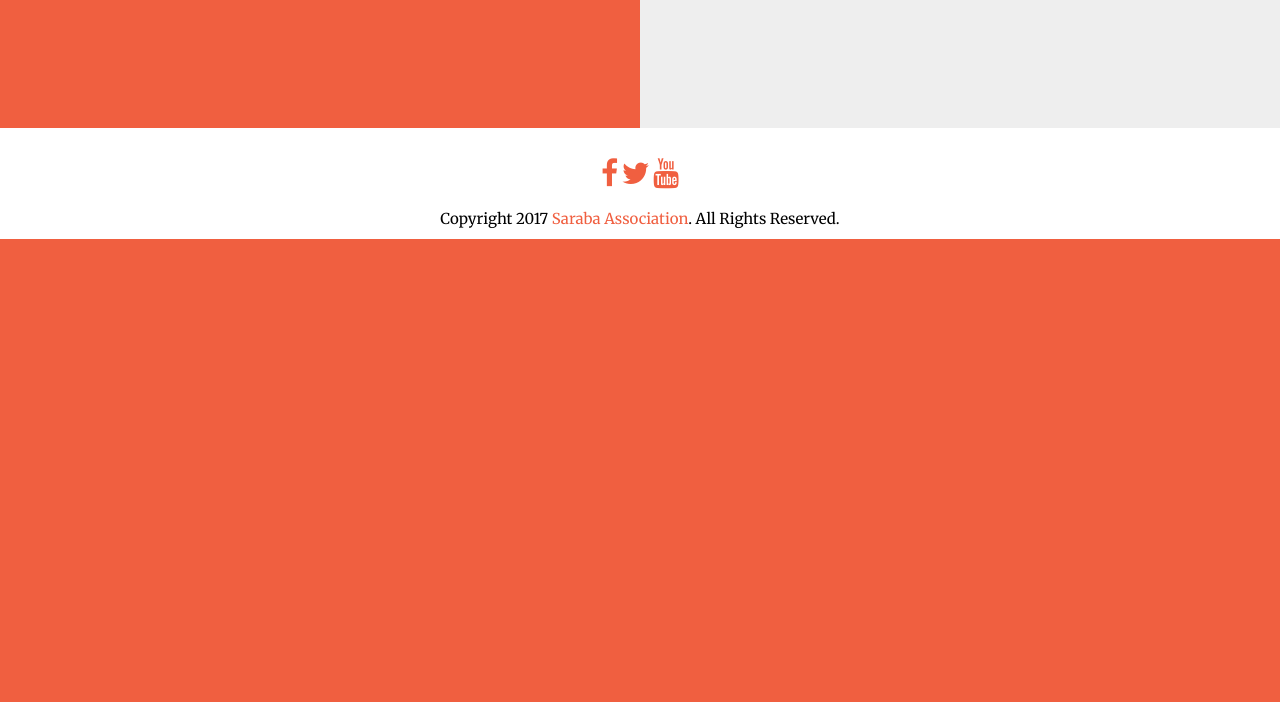
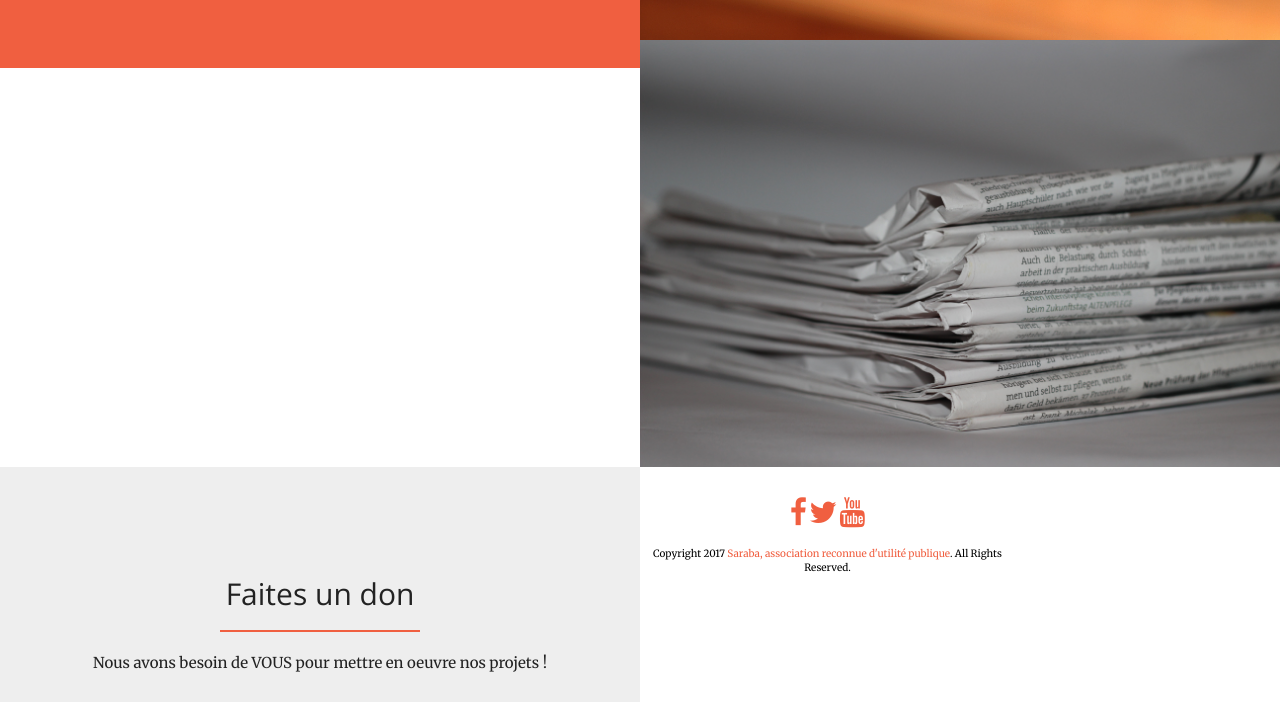
Before and after one commit to adrirka/FinalProject, a PHP site: page / in a window 1280 px wide. Shown: the part 1172-1874 px from the top of the page. Before the commit the page ends 1411 px from the top, so only its background shows below. Run offline with PHP 8.4, Linux system fonts and the light colour scheme.

Commit message:
template_hp_update
template_hp_update

```diff
--- a/OurOwnTemplate/css/style.css
+++ b/OurOwnTemplate/css/style.css
@@ -88,6 +88,10 @@
 
     }
 
+    section#actions, section#actualite{
+        padding-left: 0;
+        padding-right: 0;
+    }
 
 /*
 Style header
@@ -111,6 +115,8 @@
         top: 0;
         left: 0;
         width: 100%;
+        z-index:1000;
+
     }
 
     nav a{
@@ -203,6 +209,7 @@
         margin-top: 1rem;
     }
 
+
 /*
 Style Donation
 */
@@ -210,59 +217,12 @@
     #donation{
         color: #222;
         background: #eee;
-        padding: 4rem 2rem;
-        height: 60rem;
+        padding: 11rem 2rem;
+        height: 45rem;
     }
 
 
 
-/*
-Style Portfolio
-
-    figure{
-        position: relative;
-        float: left;
-        width: 100%;
-        line-height: 0;
-    }
-
-    figcaption{
-        position: absolute;
-        top: 0;
-        left: 0;
-        width: 100%;
-        height: 100%;
-        background: rgba(240, 95, 64, .7);
-        line-height: 1;
-        opacity: 0;
-    }
-
-    figcaption:hover{
-        opacity: 1;
-    }
-
-    figcaption a{
-        color: rgba(255, 255, 255, .7);
-        position: absolute;
-        top: 50%;
-        left: 50%;
-        width: 80%;
-
-        -webkit-transform: translate(-50%, -50%);
-        transform: translate(-50%, -50%)
-    }
-
-
-
-    a b{
-        font-weight: 400;
-        font-size: 1.3em;
-        color: white;
-        display: block;
-        text-transform: none;
-    }
-
-*/
 
 /*
 Style Download
@@ -291,6 +251,7 @@
         padding: 2rem 2rem;
         min-height:.5rem;
         color: black;
+        font-size: 1rem;
     }
 
     footer .fa{
@@ -372,7 +333,61 @@
                 font-weight: bold;
             }
 
+        /*Style contact*/
 
+            #contact{
+                color: white;
+                background: #F05F40;
+                padding: 4rem 2rem 6rem 2rem;
+                height: 54rem;
+            }
+
+        /*
+        Style Actions et Actualite
+        */
+
+            figure{
+                position: relative;
+                float: left;
+                width: 100%;
+                line-height: 0;
+            }
+
+            figcaption{
+                position: absolute;
+                top: 0;
+                left: 0;
+                width: 100%;
+                height: 100%;
+                background: rgba(240, 95, 64, .7);
+                line-height: 1;
+                opacity: 0;
+            }
+
+            figcaption:hover{
+                opacity: 1;
+            }
+
+            figcaption a{
+                color: rgba(255, 255, 255, .7);
+                position: absolute;
+                top: 50%;
+                left: 50%;
+                width: 80%;
+
+                -webkit-transform: translate(-50%, -50%);
+                transform: translate(-50%, -50%)
+            }
+
+
+
+            a b{
+                font-weight: 700;
+                font-size: 2.3em;
+                color: white;
+                display: block;
+                text-transform: none;
+            }
 
         /* Style Services / Style Footer
             section:nth-child(2) article, footer article{
@@ -384,10 +399,12 @@
 
 
           /* Style Portfolio
+
             figure{
-                width: 50%;
+                width: 49%;
             }
-            */
+        */
+
     }
 
     /* Ecran d'une taille minimale de 850px */
--- a/OurOwnTemplate/index.html
+++ b/OurOwnTemplate/index.html
@@ -83,6 +83,20 @@
                     </form>
                 </section>
 
+                <section id="actions" class="col-md-6">
+                    <figure>
+                        <img src="img/actions.jpg" alt="actions">
+                        <figcaption><a href="#"><b>Découvrez nos actions</b></a></figcaption>
+                    </figure>
+                </section>
+
+                <section id="actualite" class="col-md-6">
+                    <figure>
+                        <img src="img/actualite.jpg" alt="actualite">
+                        <figcaption><a href="#"><b>Suivez notre actualite</b></a></figcaption>
+                    </figure>
+                </section>
+
                 <section class="col-md-6" id="donation">
                     <h2>Faites un don</h2>
 
@@ -95,44 +109,12 @@
                     <img alt="" border="0" src="https://www.paypalobjects.com/fr_FR/i/scr/pixel.gif" width="1" height="1">
                     </form>
                 </section>
+
+
             </main>
 
-        <!-- Contenu principal -->
-        <!--<main>
-            // What you need //
-            <section>
-                <h2>We've got what you need!</h2>
 
-                <p>Start Bootstrap has everything you need to get your new website up and running in no time! All of the templates and themes on Start Bootstrap are open source, free to download, and easy to use. No strings attached!</p>
-
-                <a href="#">Get started</a>
-            </section>
-
-            // Services //
-            <section>
-                <h2>At Your Service</h2>
-                <article>
-                    <i class="fa fa-diamond" aria-hidden="true"></i>
-                    <h3>Sturdy Templates</h3>
-                    <p>Our templates are updated regularly so they don't break.</p>
-                </article>
-                <article>
-                    <i class="fa fa-paper-plane" aria-hidden="true"></i>
-                    <h3>Ready to Ship</h3>
-                    <p>You can use this theme as is, or you can make changes!</p>
-                </article>
-                <article>
-                    <i class="fa fa-newspaper-o" aria-hidden="true"></i>
-                    <h3>Up to Date</h3>
-                    <p>We update dependencies to keep things fresh.</p>
-                </article>
-                <article>
-                    <i class="fa fa-heart" aria-hidden="true"></i>
-                    <h3>Made with Love</h3>
-                    <p>You have to make your websites with love these days!</p>
-                </article>
-            </section>
-
+            <!--
             // Portfolio //
             <section>
                 <figure>
@@ -165,25 +147,8 @@
             <section>
                 <h2>Free Download at Start Bootstrap!</h2>
                 <a href="#">Download now!</a>
-            </section>
+            </section> -->
 
-        </main>
-
-        // Fermeture de la page //
-        <footer>
-            <h2>Let's Get In Touch!</h2>
-            <p>Ready to start your next project with us? That's great! Give us a call or send us an email and we will get back to you as soon as possible!</p>
-            <article>
-                <i class="fa fa-phone" aria-hidden="true"></i>
-                <a href="tel:1234566789">123-456-6789</a>
-            </article>
-            <article>
-                <i class="fa fa-envelope-o" aria-hidden="true"></i>
-                <a href="tel:feedback@startbootstrap.com">feedback@startbootstrap.com</a>
-            </article>
-        </footer>
-
-        </main>-->
 
        <footer>
             <p class="social-icons">
@@ -191,7 +156,7 @@
                 <a href="#"><i class="fa fa-twitter" aria-hidden="true"></i></a>
                 <a href="#"><i class="fa fa-youtube" aria-hidden="true"></i></a>
             </p>
-            <p>Copyright 2017 <a href="#">Saraba Association</a>. All Rights Reserved.</p>
+            <p>Copyright 2017 <a href="#">Saraba, association reconnue d'utilité publique</a>. All Rights Reserved.</p>
 		</footer>
 
     </body>
```
Also changed, not shown: OurOwnTemplate/img/actions.jpg (added), OurOwnTemplate/img/actualite.jpg (added).
